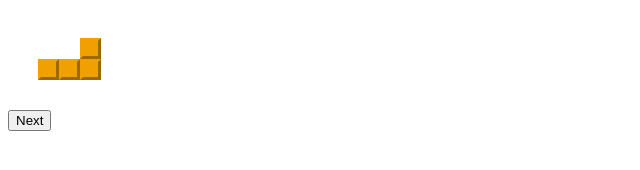
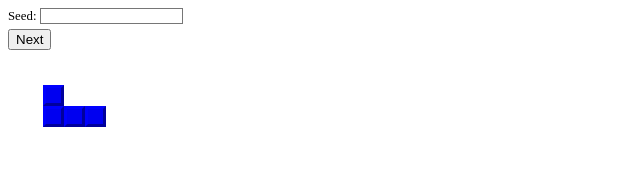
Before and after one commit to hippibruder/hippibruder.github.io, a plain HTML site: page tetris_piece_rando/index.html in a window 1280 px wide. Both pictures are taken after a click on the button "Next". Shown: the whole page, without its empty margins (0-640 px from the left). Drawn offline with Linux system fonts and the light colour scheme.

Commit message:
added seed and history

```diff
--- a/tetris_piece_rando/index.html
+++ b/tetris_piece_rando/index.html
@@ -3,7 +3,13 @@
     <link rel="stylesheet" href="style.css">
 </head>
 <body>
-    <div id="piece"></div>
+    <div id="seed" title="Seed for the RNG can be set before the first piece is generated. Otherwise a random seed will be used.">
+        Seed: <input id="seed_input">
+    </div>
     <button id="next_button">Next</button>
+    <div id="pieces">
+        <div id="piece"></div>
+        <div id="history"></div>
+    </div>
     <script src="script.js"></script>
 </body>
--- a/tetris_piece_rando/script.js
+++ b/tetris_piece_rando/script.js
@@ -1,54 +1,18 @@
 
-// Creates a grid of 2 by 4 block elements in the div element.
-function setupGrid(div) {
-    const rows = 2;
-    const cols = 4;
-    const grid = [];
-    for (let i = 0; i < rows; i++) {
-        const grid_row = [];
-        const div_row = document.createElement('div');
-        for (let j = 0; j < cols; j++) {
-            const block = document.createElement('div');
-            block.className = 'block';
-            grid_row.push(block);
-            div_row.appendChild(block);
-        }
-        grid.push(grid_row);
-        div.appendChild(div_row);
-    }
-    return grid;
-}
-
-// Displays a given piece in the grid. To display a piece specific blocks will be made visible.
-function showPiece(gird, piece) {
-    for (let i = 0; i < grid.length; i++) {
-        const row = grid[i];
-        for (let j = 0; j < row.length; j++) {
-            const block = row[j];
-            const shape = piece.shape;
-            const is_block_visible = shape[i].charAt(j) == '1';
-            block.style.visibility = is_block_visible ? 'visible' : 'hidden';
-            block.className = 'block ' + piece.name;
-        }
-    }
-}
-
-// Creates function which changes the pieces in the given grid.
-function changePiece(grid) {
 // A piece defines the visibility of blocks for its shape and its name. A shape is a array of 2 strings of 4 chars. 1 is visible, 0 is hidden.
 const pieces =  [
     {
         name: 'I',
         shape: [
-                '0000',
-                '1111'
+            '1111',
+            '0000'
         ]
     },
     {
         name: 'O',
         shape: [
-                '1100',
-                '1100'
+            '0110',
+            '0110'
         ]
     },
     {
@@ -87,38 +51,170 @@ function changePiece(grid) {
         ]
     },
 ];
-    var current_pieces = [];
 
-    return function(){
+// Grid of 2 by 4 block elements. Can display a piece.
+class Grid {
+    constructor() {
+        this.div = document.createElement('div');
+        this.grid = [];
+
+        const rows = 2;
+        const cols = 4;
+        for (let i = 0; i < rows; i++) {
+            const grid_row = [];
+            const div_row = document.createElement('div');
+            for (let j = 0; j < cols; j++) {
+                const block = document.createElement('div');
+                block.className = 'block';
+                grid_row.push(block);
+                div_row.appendChild(block);
+            }
+            this.grid.push(grid_row);
+            this.div.appendChild(div_row);
+        }
+        this.div.className = 'grid';
+    }
+
+    // Displays a given piece in the grid. To display a piece specific blocks will be made visible.
+    showPiece(piece) {
+        for (let i = 0; i < this.grid.length; i++) {
+            const row = this.grid[i];
+            for (let j = 0; j < row.length; j++) {
+                const block = row[j];
+                const shape = piece.shape;
+                const is_block_visible = shape[i].charAt(j) == '1';
+                block.style.visibility = is_block_visible ? 'visible' : 'hidden';
+                block.className = 'block ' + piece.name;
+            }
+        }
+    }
+
+    remove() {
+        this.div.remove();
+    }
+}
+
+// Changes the piece in the given grid.
+class PieceChanger {
+    constructor(grid, getSeed) {
+        this.grid = grid;
+        this.getSeed = getSeed;
+        this.rng = undefined;
+        this.current_pieces = [];
+        this.last_piece = undefined;
+    }
+
+    showNext() {
+        if (this.last_piece !== undefined) {
+            history.add(this.last_piece);
+        }
+
         // Use a shuffled bag of pieces till current bag is empty (7 pieces rule)
-        if (current_pieces.length == 0) {
-            current_pieces = [...pieces];
-            shuffle(current_pieces);
+        if (this.current_pieces.length == 0) {
+            this.current_pieces = [...pieces];
+            this.shuffle(this.current_pieces);
+            console.log('new bag');
         }
-        const next = current_pieces.pop();
-        console.log(next);
-        showPiece(grid, next);
-    }
+        const next = this.current_pieces.pop();
+        console.log(next.name);
+        this.grid.showPiece(next);
+        this.last_piece = next;
     }
 
     /**
      * Shuffles array in place. ES6 version
      * @param {Array} a items An array containing the items.
      */
-function shuffle(a) {
+    shuffle(a) {
+        if (this.rng == undefined) {
+            var seed = this.getSeed();
+            if (seed == '') {
+                seed = Math.random().toString();
+            }
+            console.log('used seed:', seed);
+            this.rng = new RNG(seed);
+        }
         for (let i = a.length - 1; i > 0; i--) {
-        const j = Math.floor(Math.random() * (i + 1));
+            const j = Math.floor(this.rng.rand() * (i + 1));
             [a[i], a[j]] = [a[j], a[i]];
         }
         return a;
     }
+}
 
+// Random number generator with seed
+class RNG {
+    // https://stackoverflow.com/a/47593316
+    constructor(seed_string) {
+        // Create xmur3 state:
+        var seed = this.xmur3(seed_string);
+        // Output one 32-bit hash to provide the seed for mulberry32.
+        this.rand = this.mulberry32(seed());
+    }
+
+    xmur3(str) {
+        for(var i = 0, h = 1779033703 ^ str.length; i < str.length; i++)
+            h = Math.imul(h ^ str.charCodeAt(i), 3432918353),
+            h = h << 13 | h >>> 19;
+        return function() {
+            h = Math.imul(h ^ h >>> 16, 2246822507);
+            h = Math.imul(h ^ h >>> 13, 3266489909);
+            return (h ^= h >>> 16) >>> 0;
+        }
+    }
+
+    mulberry32(a) {
+        return function() {
+          var t = a += 0x6D2B79F5;
+          t = Math.imul(t ^ t >>> 15, t | 1);
+          t ^= t + Math.imul(t ^ t >>> 7, t | 61);
+          return ((t ^ t >>> 14) >>> 0) / 4294967296;
+        }
+    }
+}
+
+// History manages a set number of grids for pieces
+class History {
+    constructor(parent_div, depth) {
+        this.parent_div = parent_div;
+        this.depth = depth;
+        this.grids = [];
+    }
+
+    // Adds piece to history. If full removes oldest.
+    add(piece) {
+        if (this.grids.length >= this.depth) {
+            const oldest = this.grids.pop();
+            oldest.remove();
+        }
+
+        const grid = new Grid(this.parent_div);
+        grid.showPiece(piece);
+        this.parent_div.prepend(grid.div);
+        this.grids.unshift(grid);
+    }
+}
 
 // --- SETUP ---
+
+const url = new URL(window.location.href);
+const seed = url.searchParams.get('seed');
+const seed_input = document.getElementById('seed_input');
+seed_input.value = seed;
+seed_input.onchange = function() {
+    window.history.replaceState(null, null, '?seed=' + seed_input.value);
+};
+
+const main_grid = new Grid();
 const next_piece_div = document.getElementById('piece');
+next_piece_div.appendChild(main_grid.div)
+
+const history_div = document.getElementById('history');
+const history = new History(history_div, depth=200);
+
+const getSeed = function() { return seed_input.value; };
+const piece_changer = new PieceChanger(main_grid, getSeed);
+
+// register click handler on everything. MORE IS ALWAYS BETTER!
 const next_piece_button = document.getElementById('next_button');
-
-const grid = setupGrid(next_piece_div);
-
-next_piece_div.onclick = next_piece_button.onclick = changePiece(grid);
-next_piece_div.onclick();
+next_piece_div.onclick = next_piece_button.onclick = history_div.onclick = function() { piece_changer.showNext(); };
--- a/tetris_piece_rando/style.css
+++ b/tetris_piece_rando/style.css
@@ -1,10 +1,28 @@
+
+#seed {
+    zoom: 0.8;
+}
+
+#next_button {
+    margin-top: 5px;
+}
+
+#pieces {
+    padding: 30px;
+}
+
 #piece {
-    padding: 30px;
+    padding-bottom: 30px;
+}
+
+.grid {
+    padding: 5px;
 }
 
 .block {
     display: inline-block;
     border-style: outset;
+    border-width: medium;
     width: 15px;
     height: 15px;
 }
```
Also changed, not shown: 1 other file. Lines whose indentation alone changed are shown as unchanged.
